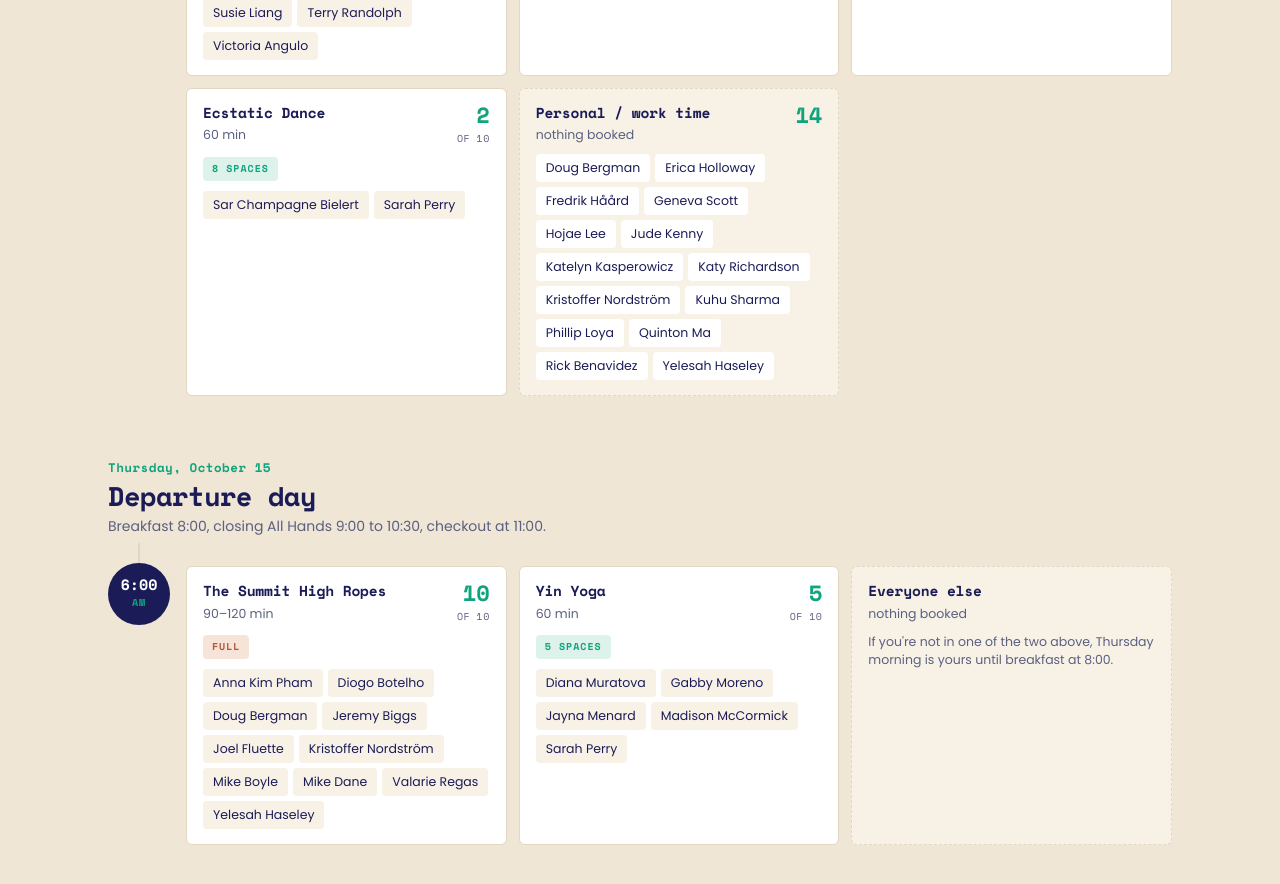
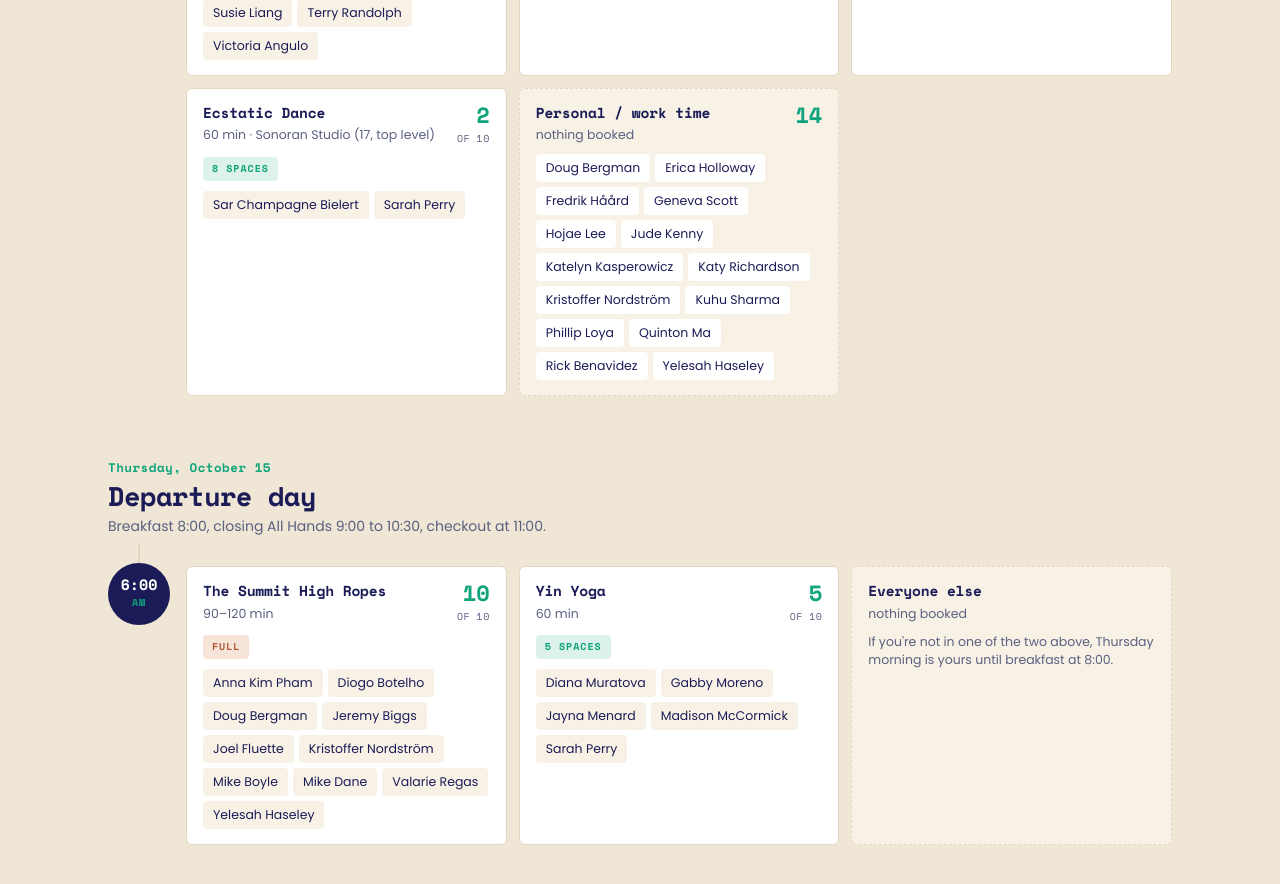
Before and after one commit to cap-offsite/codepath, an Eleventy site: page src/index.njk in a window 1280 px wide. Shown: the part 8340-9224 px from the top of the page. Built offline with nearby package versions, Linux system fonts and the light colour scheme; Eleventy itself is replaced by a stand-in of ours; files that its build step writes are made by us from their sources.

Commit message:
Ecstatic Dance location: Sonoran Studio

```diff
--- a/src/_includes/sections/activityBoard.njk
+++ b/src/_includes/sections/activityBoard.njk
@@ -184,7 +184,7 @@
           <div class="ab-names"><span class="ab-n">Diana Muratova</span><span class="ab-n">Jayna Menard</span><span class="ab-n">Juliette Ramberg de Ruyter</span><span class="ab-n">Ko Kim</span><span class="ab-n">Madison McCormick</span><span class="ab-n">Nashira Williams</span><span class="ab-n">Perry Nunes</span></div>
         </div>
         <div class="ab-card">
-          <div class="ab-top"><div><h4>Ecstatic Dance</h4><div class="ab-meta">60 min</div></div><div><div class="ab-num">2</div><div class="ab-cap">OF 10</div></div></div>
+          <div class="ab-top"><div><h4>Ecstatic Dance</h4><div class="ab-meta">60 min · Sonoran Studio (17, top level)</div></div><div><div class="ab-num">2</div><div class="ab-cap">OF 10</div></div></div>
           <span class="ab-tag ab-t-open">8 spaces</span>
           <div class="ab-names"><span class="ab-n">Sar Champagne Bielert</span><span class="ab-n">Sarah Perry</span></div>
         </div>
```
